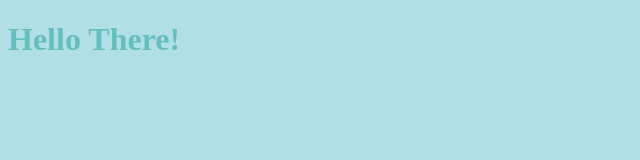
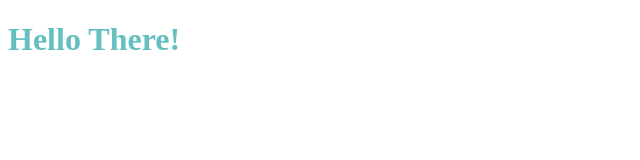
Before and after one commit to kavithacd/Angela_Coding_Challenges, a plain HTML site: page index.html in a window 1280 px wide. Shown: the whole page, without its empty margins (0-640 px from the left). Drawn offline with Linux system fonts and the light colour scheme.

Commit message:
Update style.css

```diff
--- a/style.css
+++ b/style.css
@@ -1,6 +1,4 @@
-body{
-  background-color: powderblue;
-}
+
 
 h1{
   color: #66BFBF;
```
